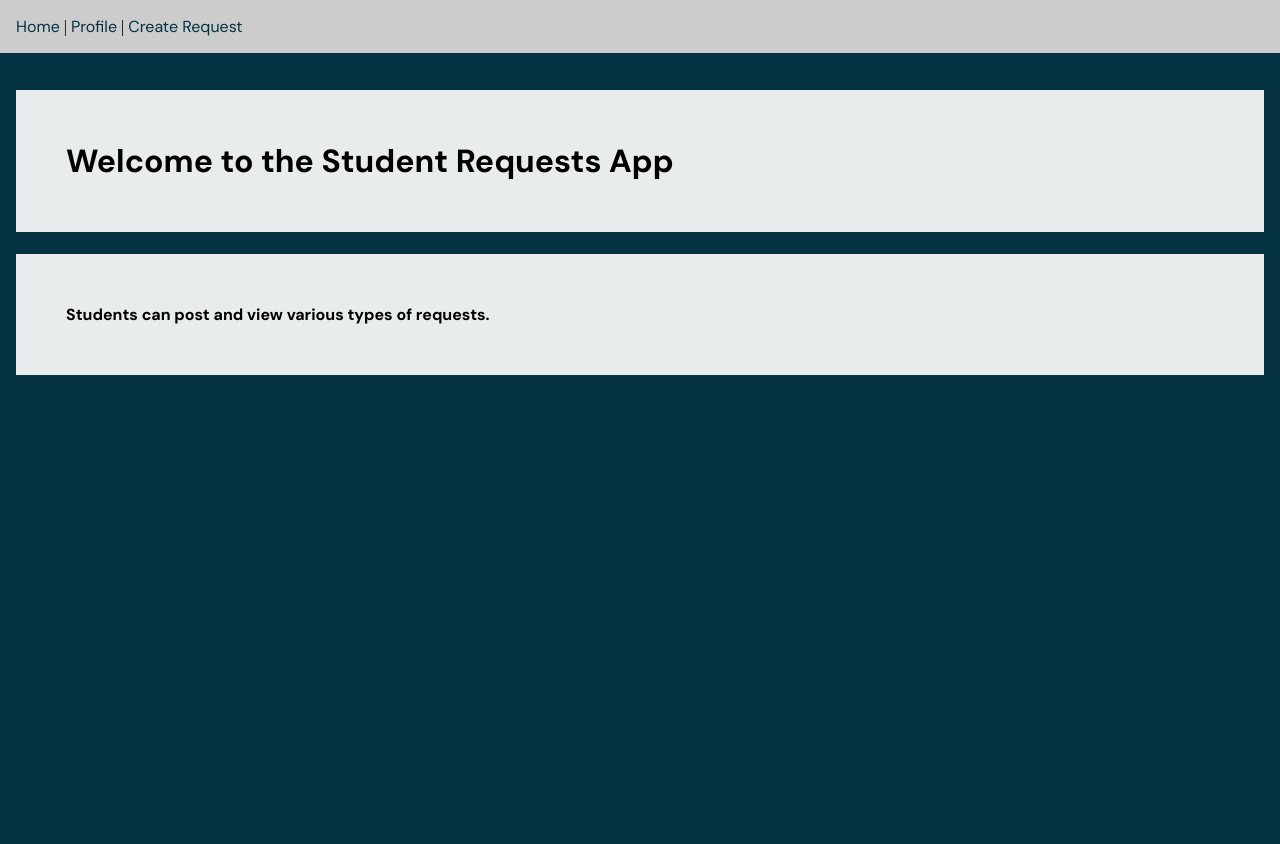
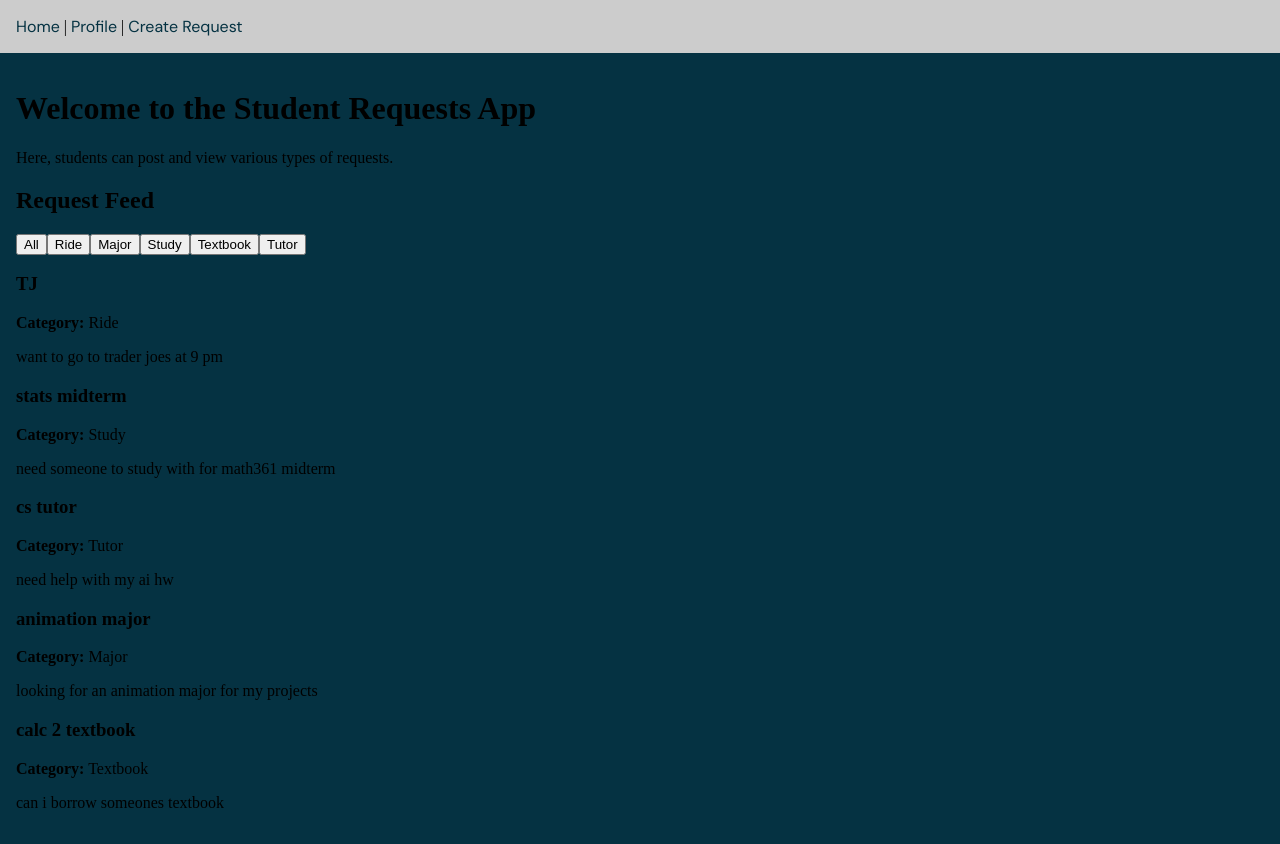
Before and after one commit to Undalevein/LMUHacks, a React (Vite) app: page / in a window 1280 px wide. Before the commit the page ends 800 px from the top, so only its background shows below. Built offline with nearby package versions, Linux system fonts and the light colour scheme.

Commit message:
request feed with hard coded data

```diff
--- a/src/components/Home.jsx
+++ b/src/components/Home.jsx
@@ -1,15 +1,14 @@
 import React from 'react'
-//import RequestFeed from './RequestFeed'
-
+import RequestFeed from './RequestFeed'
 
 function Home() {
   return (
-    <div id="Home" style={{ padding: '1rem' }}>
+    <div style={{ padding: '1rem' }}>
       <h1>Welcome to the Student Requests App</h1>
-      <p>Students can post and view various types of requests.</p>
+      <p>Here, students can post and view various types of requests.</p>
+      <RequestFeed />
     </div>
   )
 }
 
-
 export default Home
--- /dev/null
+++ b/src/components/RequestFeed.jsx
@@ -0,0 +1,65 @@
+import { useState, useEffect, useRef } from 'react'
+
+function RequestFeed() {
+  const [filter, setFilter] = useState('all')
+  const [requests, setRequests] = useState([])
+  const feedEndRef = useRef(null)
+
+  // dummy data while supabase is not set up
+  const dummyRequests = [
+    { id: 1, title: 'TJ', category: 'ride', description: 'want to go to trader joes at 9 pm' },
+    { id: 2, title: 'stats midterm', category: 'study', description: 'need someone to study with for math361 midterm' },
+    { id: 3, title: 'cs tutor', category: 'tutor', description: 'need help with my ai hw' },
+    { id: 4, title: 'animation major', category: 'major', description: 'looking for an animation major for my projects' },
+    { id: 5, title: 'calc 2 textbook', category: 'textbook', description: 'can i borrow someones textbook' },
+  ]
+
+  useEffect(() => {
+    // replace w supabase
+    setRequests(dummyRequests)
+  }, [])
+
+
+  // filter
+  const filteredRequests = requests.filter(req => filter === 'all' || req.category === filter)
+  const categories = ['all', 'ride', 'major', 'study', 'textbook', 'tutor']
+
+
+  return (
+    <div className="request-feed">
+      <h2>Request Feed</h2>
+
+      <div className="filter-buttons">
+
+        {categories.map(cat => (
+          <button
+            key={cat}
+            type="button"
+            onClick={() => setFilter(cat)}
+          >
+
+            {cat.charAt(0).toUpperCase() + cat.slice(1)}
+          </button>
+        ))}
+
+      </div>
+
+      <div className="feed">
+        {filteredRequests.map(req => (
+          <div key={req.id} className="request-item">
+            <h3>{req.title}</h3>
+
+            <p>
+              <strong>Category:</strong> {req.category.charAt(0).toUpperCase() + req.category.slice(1)}
+            </p>
+
+            <p>{req.description}</p>
+
+          </div>
+        ))}
+      </div>
+    </div>
+  )
+}
+
+export default RequestFeed
```
Also changed, not shown: 1 other file (tests, documents, lock files or other folders).
